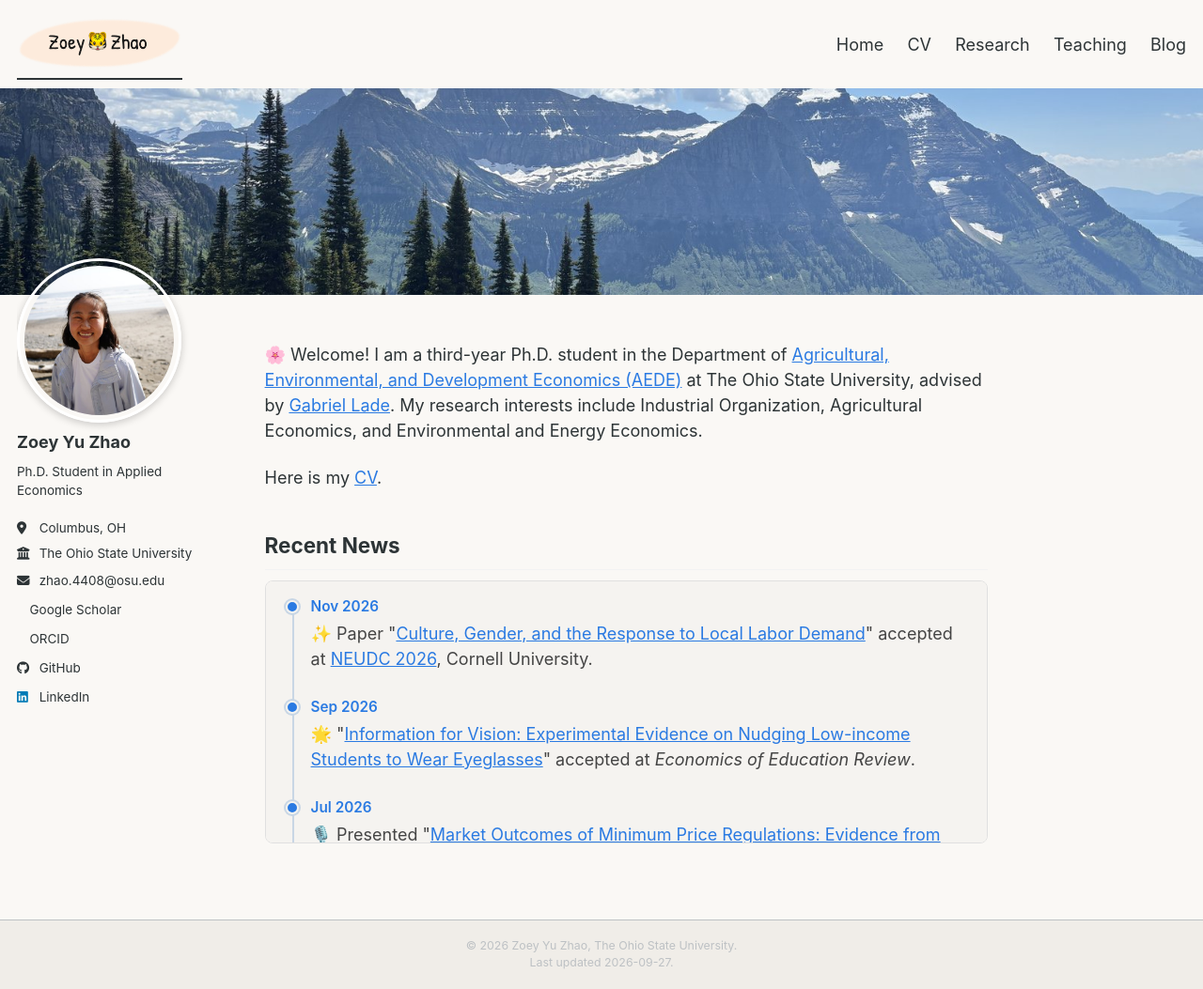
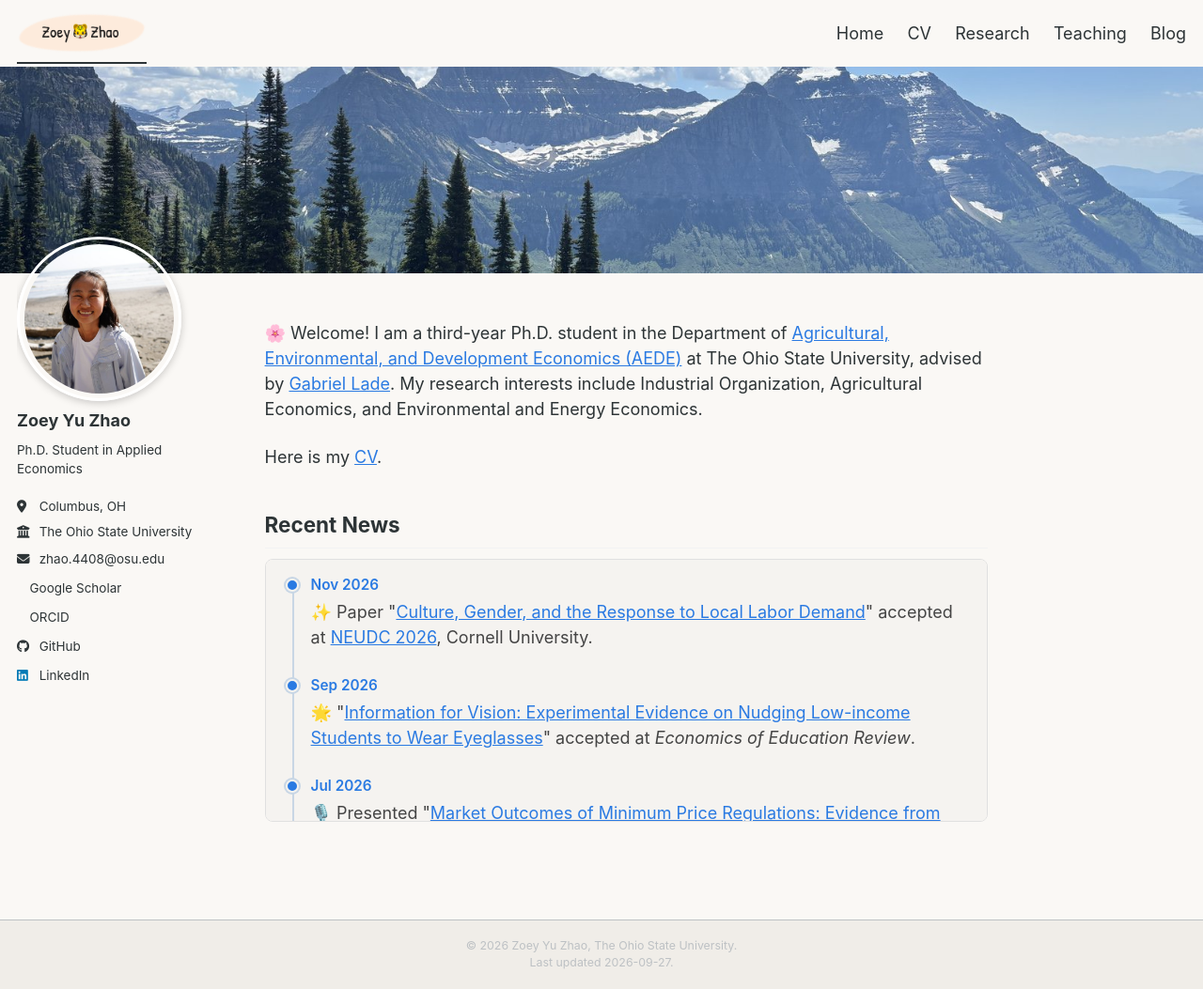
Before and after one commit to zoeyzhao-econ/zoeyzhao-econ.github.io, a Jekyll site: the page built from _pages/about.md, in a window 1280 px wide and 1053 px high. Shown: the whole window at 94% size. Built offline with Jekyll 4.4.1, drawn with Linux system fonts in a browser that asks for light colours; a style sheet for code colours, icons or effects is not loaded.

Commit message:
Reduce masthead padding and logo height for tighter nav bar
Co-Authored-By: Claude Opus 4.6 <noreply@anthropic.com>

```diff
--- a/_includes/masthead.html
+++ b/_includes/masthead.html
@@ -6,7 +6,7 @@
         <button><span class="navicon"></span></button>
         <ul class="visible-links">
           <li class="masthead__menu-item masthead__menu-item--lg persist {% if page.url == '/' or page.url == '/index.html' %}selected{% endif %}">
-            <a href="{{ base_path }}/"><img src="{{ base_path }}/images/zoey-logo.png" alt="{{ site.title }}" class="site-logo" style="height: 56px !important; max-height: none !important; width: auto !important; vertical-align: middle;"></a>
+            <a href="{{ base_path }}/"><img src="{{ base_path }}/images/zoey-logo.png" alt="{{ site.title }}" class="site-logo" style="height: 44px !important; max-height: none !important; width: auto !important; vertical-align: middle;"></a>
           </li>
           {% for link in site.data.navigation.main %}
             {% if link.url contains 'http' %}
--- a/_sass/layout/_masthead.scss
+++ b/_sass/layout/_masthead.scss
@@ -19,7 +19,7 @@
   &__inner-wrap {
     @include container;
     @include clearfix;
-    padding: 0.5em 1em;
+    padding: 0.2em 1em;
     font-family: $sans-serif-narrow;
 
     @include breakpoint($x-large) {
```
